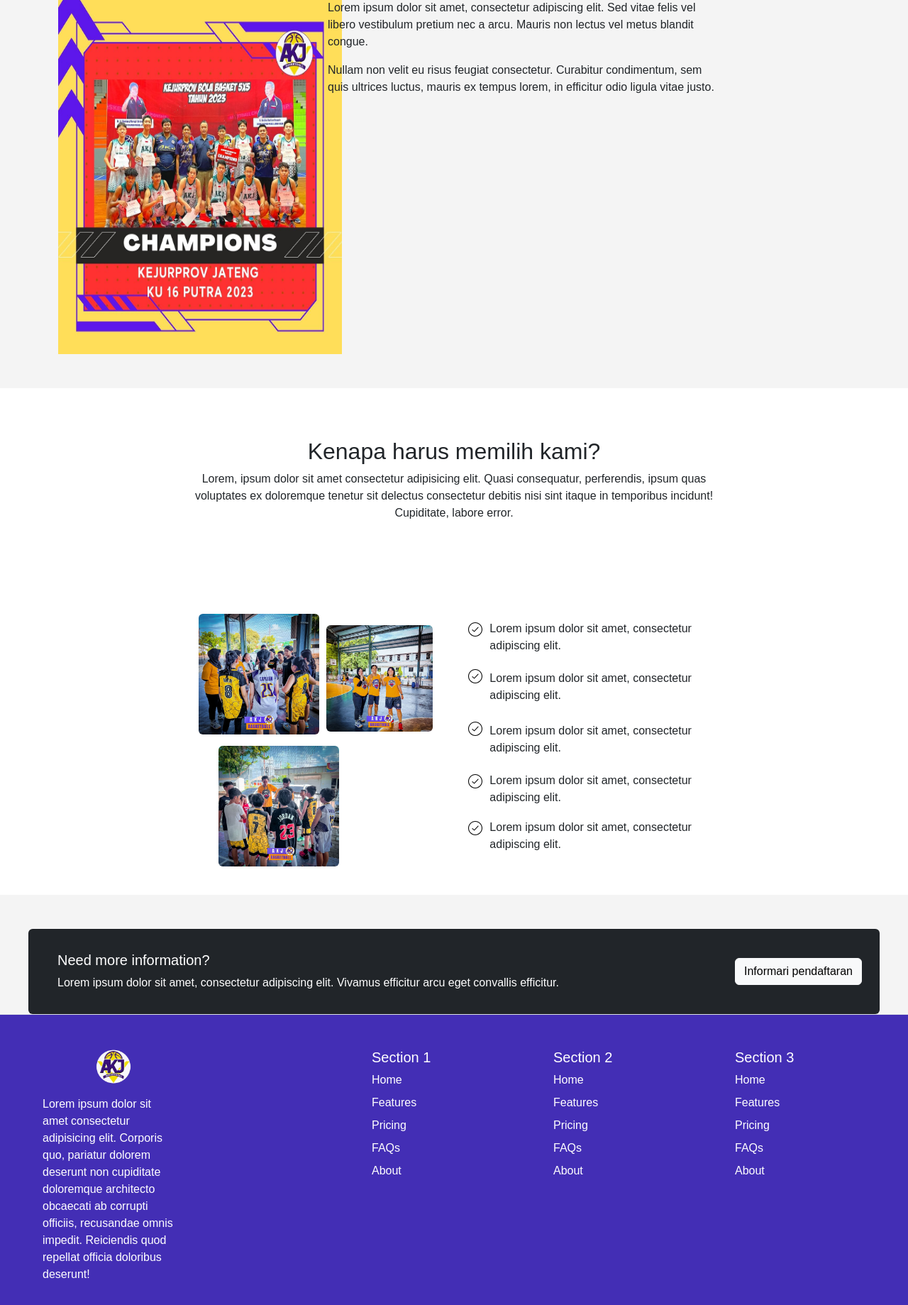
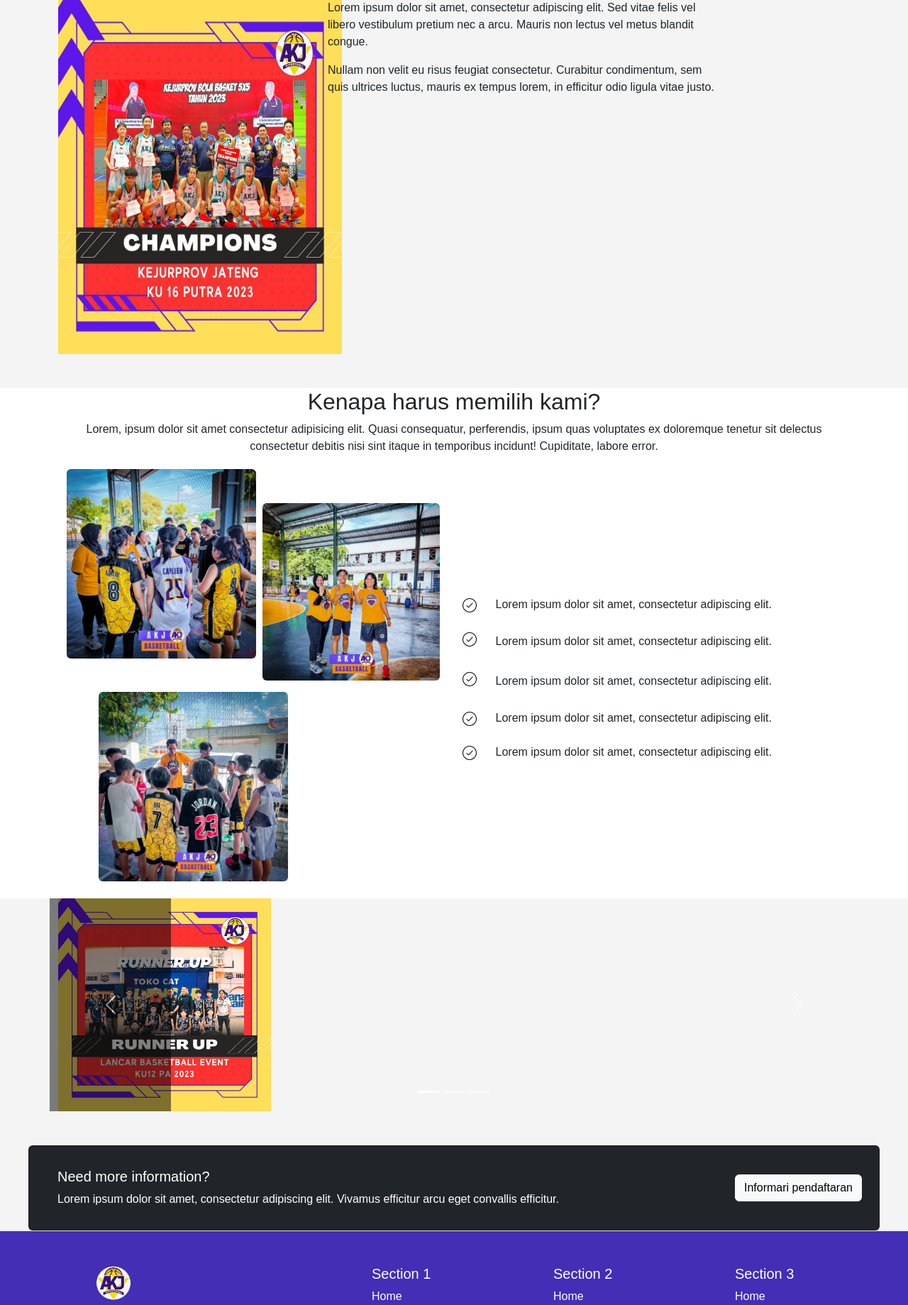
Before and after one commit to isamsd26/Basket_School, a PHP site: page / in a window 1280 px wide. Shown: the part 753-2592 px from the top of the page at 71% size. Run offline with PHP 8.4, Linux system fonts and the light colour scheme.

Commit message:
slider coba

```diff
--- a/css/style.css
+++ b/css/style.css
@@ -28,13 +28,11 @@ body {
   color: #333;
 }
 
-/* Navbar transparan */
 .custom-navbar {
   background-color: transparent;
   transition: background-color 0.3s ease;
 }
 
-/* Navbar solid */
 .custom-navbar-solid {
   background-color: #432eb5;
 }
@@ -48,6 +46,7 @@ body {
   margin-right: auto;
   margin-left: auto;
 }
+
 .logo-container {
   display: flex;
   align-items: center;
@@ -63,36 +62,17 @@ header.jb {
   padding-top: 15rem;
   padding-bottom: 15rem;
   height: 40rem;
-  background: linear-gradient(
-      to bottom,
-      rgba(140, 134, 215, 0.8) 0%,
-      rgba(92, 77, 66, 0.8) 100%
-    ),
-    url("../assets/img/bg-jb.jpg");
+  background: linear-gradient(to bottom, rgba(140, 134, 215, 0.8) 0%, rgba(92, 77, 66, 0.8) 100%), url("../assets/img/bg-jb.jpg");
   background-position: center;
   background-repeat: no-repeat;
   background-attachment: scroll;
   background-size: cover;
 }
 
-.container {
-  max-width: 800px;
-  margin: 0 auto;
-  padding: 20px;
-  background-color: #fff;
-  border-radius: 5px;
-  box-shadow: 0 2px 5px rgba(0, 0, 0, 0);
-  margin-top: 50px;
+.transparent-container {
+  background-color: rgba(0, 0, 0, 0);
 }
 
-.transparent-container {
-  background-color: rgba(
-    0,
-    0,
-    0,
-    0
-  ); /* Nilai alpha 0.5 membuatnya 50% transparan */
-}
 h1 {
   text-align: center;
   margin-bottom: 20px;
@@ -100,7 +80,6 @@ h1 {
 
 .custom-footer-bg {
   background-color: #432eb5;
-  /* Ganti your_custom_color dengan nilai warna RGB, HEX, atau nama warna CSS yang Anda inginkan */
 }
 
 form {
@@ -130,7 +109,7 @@ input[type="submit"]:hover {
   background-color: #0056b3;
 }
 
-.img-flud {
+.img-fluid {
   max-width: 100%;
   height: auto;
 }
@@ -145,14 +124,15 @@ img.ceklis {
   flex-direction: column;
 }
 
-.list-container p {
+.list-container .p {
   width: 100%;
-  margin-bottom: 10px; /* Menambahkan jarak antar item */
+  margin-bottom: 10px;
 }
 
-.list-container p img {
-  margin-right: 10px; /* Atur jarak antara ikon dan teks */
+.list-container .p img {
+  margin-right: 10px;
 }
+
 .item {
   width: 100%;
 }
--- a/index.php
+++ b/index.php
@@ -96,7 +96,7 @@
                             <div class="col-6">
                                     <div class="row g-0">
                                         <div class="col">
-                                            <img src="assets/img/2.jpg" class="img-fluid rounded mt-3" style="width: auto; height: 150px;">
+                                            <img src="assets/img/2.jpg" class="img-fluid rounded mt-5" style="width: auto; height: 250px;">
                                         </div>
                                     </div>
                                 </div>
@@ -104,7 +104,7 @@
                             <div class="row g-0 text-center">
                                 <div class="col-1 ">
                                 </div>
-                                <div class="col-6 ">
+                                <div class="col-6 mb-4">
                                     <img src="assets/img/3.jpg"  class="img-fluid rounded" style="max-width: auto; height:auto;">
                                 </div>
                                 <div class="col-1"></div>
@@ -159,9 +159,34 @@
             </div>
         </div>
 
-        <div>
+        <div id="carouselExampleIndicators" class=" container carousel slide" data-bs-ride="carousel">
+            <div class="carousel-indicators">
+                <button type="button" data-bs-target="#carouselExampleIndicators" data-bs-slide-to="0" class="active" aria-current="true" aria-label="Slide 1"></button>
+                <button type="button" data-bs-target="#carouselExampleIndicators" data-bs-slide-to="1" aria-label="Slide 2"></button>
+                <button type="button" data-bs-target="#carouselExampleIndicators" data-bs-slide-to="2" aria-label="Slide 3"></button>
+            </div>
+            <div class="carousel-inner">
+                <div class="carousel-item active">
+                    <img src="assets/img/slider/b-1.jpg" class="d-block " style="height: 300px; width: 300px; object-fit: cover;" alt="Slide 1">
+                </div>
+                <div class="carousel-item">
+                    <img src="assets/img/slider/b-2.jpg" class="d-block " style="height: 300px; width: 300px; object-fit: cover;" alt="Slide 2">
+                </div>
+                <div class="carousel-item">
+                    <img src="assets/img/slider/b-3.jpg" class="d-block " style="height: 300px; width: 300px; object-fit: cover;" alt="Slide 3">
+                </div>
+            </div>
+            <button class="carousel-control-prev" style="background-color: black; color: white;" type="button" data-bs-target="#carouselExampleIndicators" data-bs-slide="prev">
+                <span class="carousel-control-prev-icon" aria-hidden="true"></span>
+                <span class="visually-hidden">Previous</span>
+            </button>
+            <button class="carousel-control-next" type="button" data-bs-target="#carouselExampleIndicators" data-bs-slide="next">
+                <span class="carousel-control-next-icon" aria-hidden="true"></span>
+                <span class="visually-hidden">Next</span>
+            </button>
+        </div>
 
-        </div>
+
 
         <div class="card mx-auto mt-5 ps-4 bg-dark" style="width: 1200px; height: 120px;">
             <div class="card-body d-flex justify-content-between align-items-center text-white pe-4">
@@ -232,6 +257,7 @@
         </script>
         <script src="https://code.jquery.com/jquery-3.6.0.min.js"></script>
         <script src="https://cdn.jsdelivr.net/npm/bootstrap@5.3.0-alpha1/dist/js/bootstrap.bundle.min.js"></script>
-
+        <script src="https://cdn.jsdelivr.net/npm/@popperjs/core@2.11.6/dist/umd/popper.min.js" integrity="sha384-oBqDVmMz4fnFO9gybBud7TlRbs/ic4AwGcFZOxg5DpPt8EgeUIgIwzjWfXQKWA3" crossorigin="anonymous"></script>
+        <script src="https://cdn.jsdelivr.net/npm/bootstrap@5.3.0-alpha1/dist/js/bootstrap.min.js" integrity="sha384-cn7l7gDp0eyniUwwAZgrzD06kc/tftFf19TOAs2zVinnD/C7E91j9yyk5//jjpt/" crossorigin="anonymous"></script>
     </body>
 </html>
```
Also changed, not shown: assets/img/slider/b-1.jpg (added), assets/img/slider/b-2.jpg (added), assets/img/slider/b-3.jpg (added), assets/img/slider/b-4.jpg (added), assets/img/slider/b-5.jpg (added), assets/img/slider/b-6.jpg (added).
